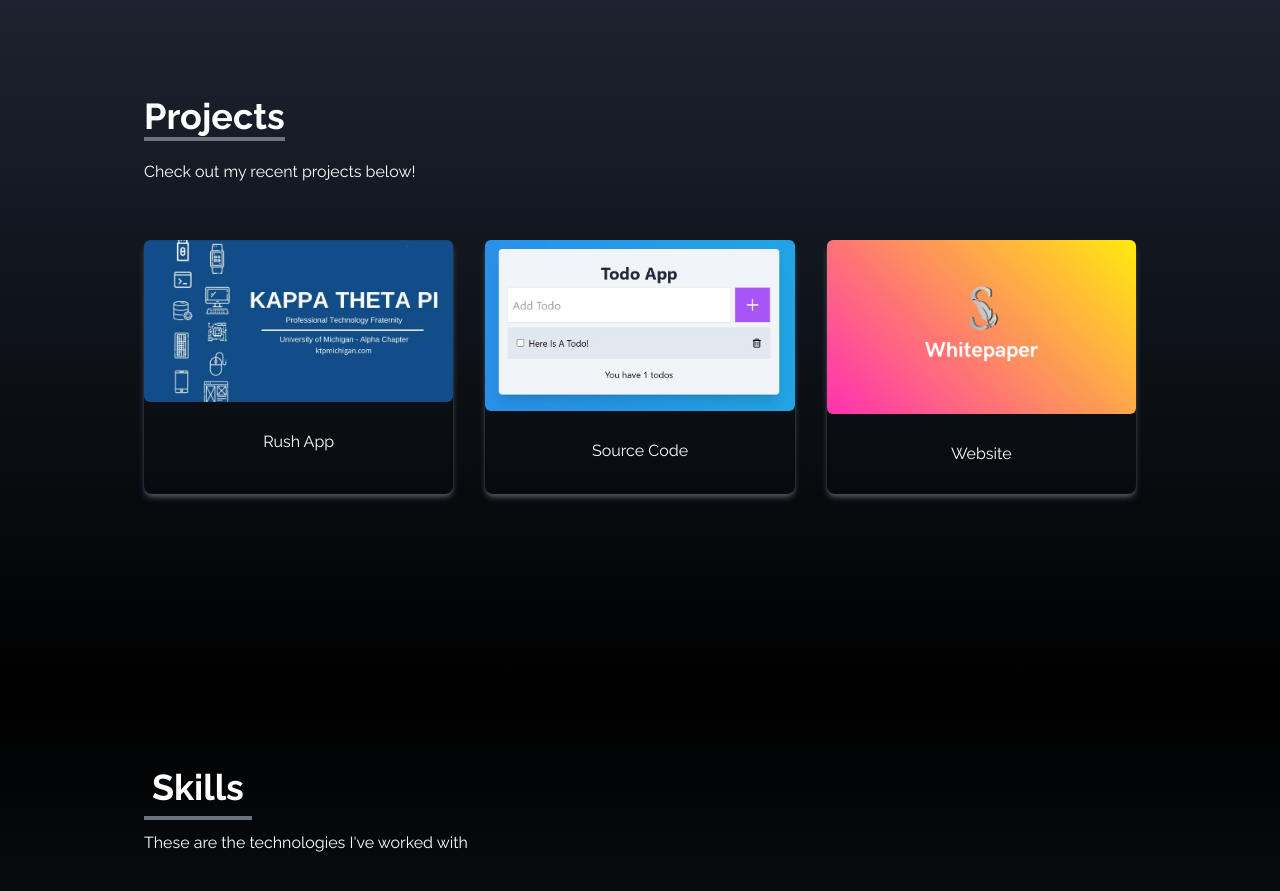
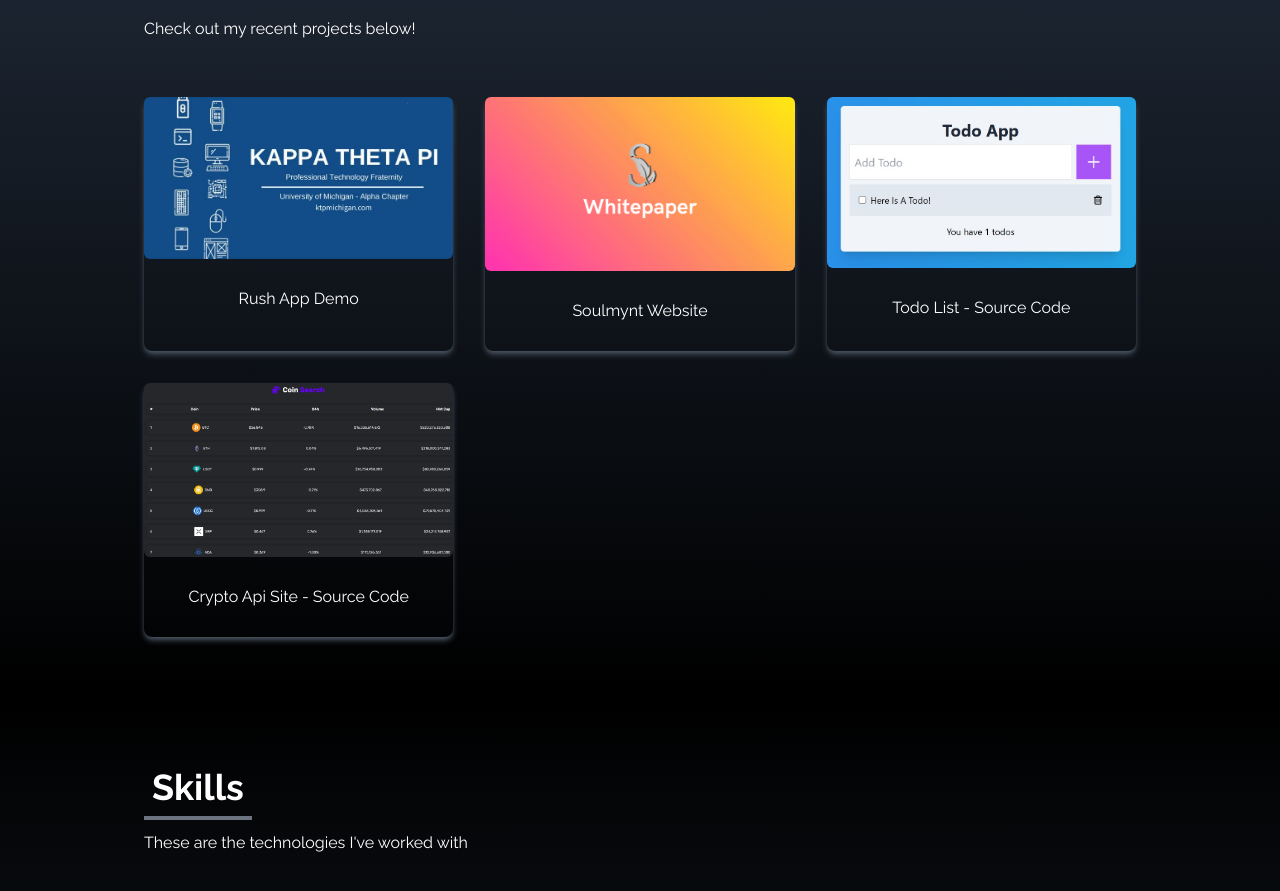
Before and after one commit to neev-lamba/portfolio-neev, a React (Create React App) app: page / in a window 1280 px wide. Shown: the part 2505-3396 px from the top of the page. Built offline with nearby package versions, Linux system fonts and the light colour scheme.

Commit message:
Add files via upload

```diff
--- a/src/components/Projects.jsx
+++ b/src/components/Projects.jsx
@@ -2,6 +2,7 @@
 import ktp from '../assets/portfolio/ktp.jpg'
 import todoapp from '../assets/portfolio/todoapp.jpg'
 import smynt from '../assets/portfolio/soulmyntgif.gif'
+import cryptoapp from '../assets/portfolio/cryptoapp.jpg'
 
 export const Projects = () => {
 
@@ -13,26 +14,35 @@
             className="px-6 py-3 m-4 duration-200 hover:scale-105"
             href="https://ktpmichigan.com/rush-app/"
             target="_blank"
-            rel="noopener noreferrer">Rush App</a>
+            rel="noopener noreferrer">Rush App Demo</a>
         },
         {
             id: 2,
+            src: smynt,
+            button: <a
+            className="px-6 py-3 m-4 duration-200 hover:scale-105"
+            href="https://www.soulmynt.com/"
+            target="_blank"
+            rel="noopener noreferrer">Soulmynt Website</a>
+        },
+        {
+            id: 3,
             src: todoapp,
             button: <a
             className="px-6 py-3 m-4 duration-200 hover:scale-105"
             href="https://github.com/neev-lamba/react-to-do-app"
             target="_blank"
-            rel="noopener noreferrer">Source Code</a>
+            rel="noopener noreferrer">Todo List - Source Code</a>
         },
         {
-            id: 3,
-            src: smynt,
+            id: 4,
+            src: cryptoapp,
             button: <a
             className="px-6 py-3 m-4 duration-200 hover:scale-105"
-            href="https://www.soulmynt.com/"
+            href="https://github.com/neev-lamba/react-crypto-app"
             target="_blank"
-            rel="noopener noreferrer">Website</a>
-        },
+            rel="noopener noreferrer">Crypto Api Site - Source Code</a>
+        }
     ]
 
   return (
```
Also changed, not shown: src/assets/1.jpg (added), src/assets/portfolio/cryptoapp.jpg (added).
